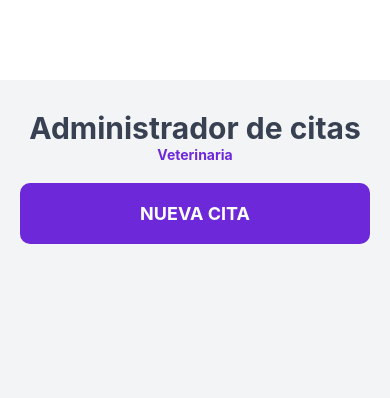
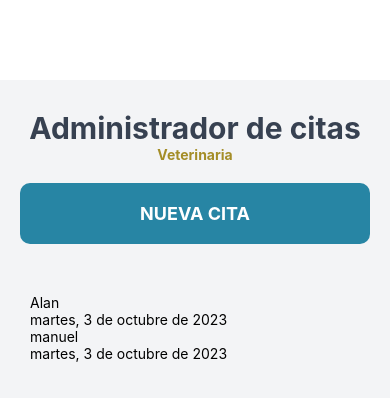
Before and after one commit to PIPIgood/movil, a React Native app: screen / in a window 390 px wide. Shown: the top 398 px of the page. Built offline with nearby package versions, Linux system fonts and the light colour scheme.

Commit message:
nuevos cambios

```diff
--- a/App.js
+++ b/App.js
@@ -1,29 +1,64 @@
 import { useState } from 'react';
-import { Pressable, SafeAreaView, StyleSheet, Text, View } from 'react-native';
+import { Pressable, SafeAreaView, StyleSheet, Text, View, FlatList } from 'react-native';
 
 import Formulario from './src/componets/formulario.js';
 import { StatusBar } from 'expo-status-bar';
+import Paciente from './src/componets/Pasiente.js';
 
 export default function App() {
 
   const [modalVisible, setModalVisible] = useState(false);
+  const [pasientes, setPaciente] = useState(data)
 
   return (
     <SafeAreaView style={styles.container}>
       <StatusBar style='inverted' />
       <Text style={styles.titulo}>Administrador de citas</Text>
       <Text style={styles.tituloBold}>Veterinaria</Text>
-      <Pressable onPress={() => {setModalVisible(!modalVisible)}}
-      style={styles.btnNuevaCita}>
+      <Pressable onPress={() => { setModalVisible(!modalVisible) }}
+        style={styles.btnNuevaCita}>
         <Text style={styles.btnTextoNuevaCita}>Nueva Cita</Text>
       </Pressable>
-      <Formulario modalVisible={modalVisible} setActive={setModalVisible}
-      setModalVisible={setModalVisible}
+
+      {pasientes.length === 0 ?
+        <Text style={styles.noPasientes}>No hay pasientes aun</Text> :
+         <FlatList
+           style={styles.listado}
+           data={pasientes}
+           keyExtractor={(item) => item.id}
+           renderItem={({ item }) => {
+            return (
+              <Paciente
+                item={item}
+              />
+
+            )
+          }
+
+           }
+
+        />
+      }
+      <Formulario
+        modalVisible={modalVisible}
+        setActive={setModalVisible}
+        setPacientes={setPaciente}
+        pasientes={pasientes}
       />
     </SafeAreaView>
   );
 }
 
+const data = [
+  {
+    pasiente:"Alan",
+    fecha:Date.now()
+  },
+  {
+    pasiente:"manuel",
+    fecha:Date.now()
+  },
+]
 const styles = StyleSheet.create({
   container: {
     backgroundColor: '#f3f4f6',
@@ -40,10 +75,10 @@ const styles = StyleSheet.create({
   tituloBold: {
     textAlign: 'center',
     fontWeight: 'bold',
-    color: '#6d28d9',
+    color: '#a48d27',
   },
   btnNuevaCita: {
-    backgroundColor: '#6d28d9',
+    backgroundColor: '#2785a4',
     padding: 20,
     marginTop: 20,
     marginHorizontal: 20,
@@ -55,5 +90,18 @@ const styles = StyleSheet.create({
     fontSize: 18,
     fontWeight: 'bold',
     textTransform: 'uppercase',
+  },
+  noPasientes: {
+    marginTop: 40,
+    textAlign: 'center',
+    fontSize: 24,
+    fontWeight: '600',
+
+  },
+  listado: {
+    marginTop: 50,
+    marginHorizontal: 30,
+
+
   }
 });
--- /dev/null
+++ b/src/componets/Pasiente.js
@@ -0,0 +1,31 @@
+import React from "react";
+import {
+    Text,
+    View,
+    StyleSheet,
+
+} from 'react-native'
+
+const Paciente = ({ item }) => {
+    const { pasiente, fecha } = item
+    const fornatearFecha = fecha => {
+        const nuevaFecha = new Date(fecha)
+        const opcion = {
+            weekday: 'long',
+            year: 'numeric',
+            month: 'long',
+            day: 'numeric'
+        }
+        return nuevaFecha.toLocaleDateString('es-ES', opcion)
+
+    }
+    return (
+        <View>
+            <Text>{pasiente}</Text>
+            <Text>{fornatearFecha(fecha)}</Text>
+
+        </View>
+
+    )
+}
+export default Paciente
--- a/src/componets/formulario.js
+++ b/src/componets/formulario.js
@@ -7,12 +7,50 @@ import {
     StyleSheet,
     Text,
     TextInput,
-    View
+    View,
+    Alert,
 } from "react-native";
 import DatePicker from '@dietime/react-native-date-picker';
 
-function Formulario({modalVisible, setActive}) {
-    const [date, setDate] = useState(null);
+function formulario({ modalVisible, setActive, pacientes, setPacientes }) {
+    const [paciente, setPaciente] = useState('')
+    const [propietario, setPropietario] = useState('')
+    const [email, setEmail] = useState('')
+    const [telefono, setTelefono] = useState('')
+    const [sintomas, setSintomas] = useState('')
+    const [Fecha, setFecha] = useState('')
+
+    const handleCita = () => {
+        if ([paciente, propietario, email, Fecha, sintomas].includes('')) {
+            Alert.alert(
+                'Error', 'Todos los campos son obligatorios',
+                [{ text: 'Cancelar', style: 'destructive' }, { text: 'ok' }]
+
+            )
+            return
+
+        }
+
+        const NuevoPaciente = {
+            // id:Date.now(),
+            pasiente:paciente,
+            // propietario,
+            // email,
+            // telefono,
+            fecha:Date.now()
+            // sintomas,
+        }
+        setPacientes(prevState => [...prevState, NuevoPaciente])
+        setActive(!modalVisible)
+
+        setPaciente('')
+        setPropietario('')
+        setEmail('')
+        setTelefono('')
+        setFecha('')
+        setSintomas('')
+    }
+
     return (
         <Modal animationType="slide" visible={modalVisible}>
             <SafeAreaView style={styles.contenido}>
@@ -20,7 +58,7 @@ function Formulario({modalVisible, setActive}) {
                     <View ><Text style={styles.tituloo}>Nueva Cita </Text></View>
                     <Pressable
                         style={styles.btnCancelar}
-                 onLongPress={() => setActive(!modalVisible)}
+                        onPress={() => setActive(!modalVisible)}
                     >
                         <Text style={styles.btnCancelarTexto}>Cancelar
                         </Text>
@@ -31,46 +69,46 @@ function Formulario({modalVisible, setActive}) {
                         >Nombre del paciente </Text>
                         <TextInput style={styles.input}
                             placeholder="Nombre del paciente"
-                      placeholderTextColor={'#646464'}></TextInput>
+                            placeholderTextColor={'#646464'} value={paciente} onChangeText={setPaciente}></TextInput>
                     </View>
                     <View style={styles.campo}>
                         <Text style={styles.label}
                         >Nombre del propietario </Text>
                         <TextInput style={styles.input}
                             placeholder="Nombre del propietario"
-                     placeholderTextColor={'#646464'}></TextInput>
+                            placeholderTextColor={'#646464'} value={propietario} onChangeText={setPropietario}></TextInput>
                     </View>
                     <View style={styles.campo}>
                         <Text style={styles.label}
                         >Email del propietario </Text>
                         <TextInput style={styles.input}
                             placeholder="Email del propietario"
-                    placeholderTextColor={'#646464'} keyboardType="email-address"></TextInput>
+                            placeholderTextColor={'#646464'} keyboardType="email-address" value={email} onChangeText={setEmail}></TextInput>
                     </View>
                     <View style={styles.campo}>
                         <Text style={styles.label}
                         >Teléfono del propietario </Text>
                         <TextInput style={styles.input}
                             placeholder="Teléfono del propietario"
-                    placeholderTextColor={'#646464'} keyboardType="number-pad"></TextInput>
+                            placeholderTextColor={'#646464'} keyboardType="number-pad" value={telefono} onChangeText={setTelefono}></TextInput>
                     </View>
                     <View style={styles.campo}>
                         <Text style={styles.label}
                         >Fecha Alta</Text>
                         <DatePicker
-                        value={date}
-                    />
+                            value={Fecha} onChange={setFecha} />
                     </View>
                     <View style={styles.campo}>
                         <Text style={styles.label}>Sintomas: </Text>
                         <TextInput style={styles.input}
                             placeholder="Sintomas"
-                     placeholderTextColor={'#646464'} keyboardType="number-pad"></TextInput>
+                            placeholderTextColor={'#646464'} value={sintomas} onChangeText={setSintomas}></TextInput>
                     </View>
                     <Pressable
-                 style={styles.btnAgregar}
+                        style={styles.btnNuevaCita}
+                        onPress={handleCita}
                     >
-                    <Text style={styles.btnNuevaCita}>Agregar Cita
+                        <Text style={styles.btnCitaTexto}>Agregar Cita
                         </Text>
                     </Pressable>
                 </ScrollView>
@@ -84,7 +122,7 @@ const styles = StyleSheet.create({
     contenido: {
         backgroundColor: '',
         flex: 1,
-        backgroundColor: '#b9355a'
+        backgroundColor: '#2785a4'
     },
     tituloo: {
         marginTop: 30,
@@ -99,37 +137,37 @@ const styles = StyleSheet.create({
         color: '#fff'
     },
 
-    btnCancelar:{
-        marginTop:30,
-        marginBottom:30,
-        backgroundColor: '#5827A4',
-        marginHorizontal:30,
-        padding:20,
-        borderRadius:10,
+    btnCancelar: {
+        marginTop: 30,
+        marginBottom: 30,
+        backgroundColor: '#a42729',
+        marginHorizontal: 30,
+        padding: 20,
+        borderRadius: 10,
 
     },
-    btnCancelarTexto:{
-        color:'#fff',
-        textAlign:'center',
-        fontWeight:'900',
-        fontSize:20,
-        textTransform:'uppercase'
+    btnCancelarTexto: {
+        color: '#fff',
+        textAlign: 'center',
+        fontWeight: '900',
+        fontSize: 20,
+        textTransform: 'uppercase'
     },
-    btnAgregar:{
+    btnNuevaCita: {
         marginVertical: 50,
-        backgroundColor:'#F59E0B',
-        paddingVertical:15,
-        marginHorizontal:30,
-        borderRadius:10,
+        backgroundColor: '#6ca427',
+        paddingVertical: 15,
+        marginHorizontal: 30,
+        borderRadius: 10,
 
 
     },
-    btnNuevaCita:{
-        textAlign:'center',
-        color:'#5827A4',
-        textTransform:'uppercase',
-        fontWeight:'900',
-        fontSize:16,
+    btnCitaTexto: {
+        textAlign: 'center',
+        color: '#fff',
+        textTransform: 'uppercase',
+        fontWeight: '900',
+        fontSize: 16,
     },
 
     campo: {
@@ -152,4 +190,4 @@ const styles = StyleSheet.create({
     }
 })
 
-export default Formulario
+export default formulario
```
Lines whose indentation alone changed are shown as unchanged.
